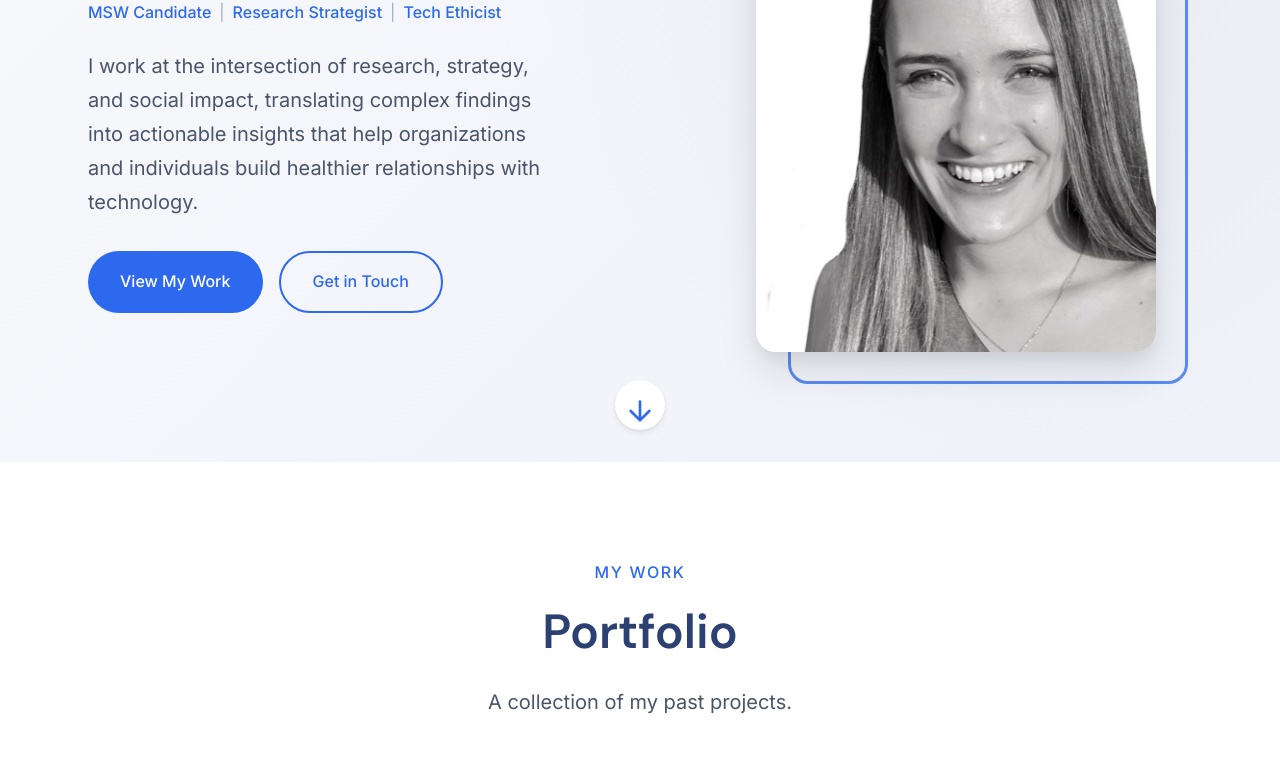
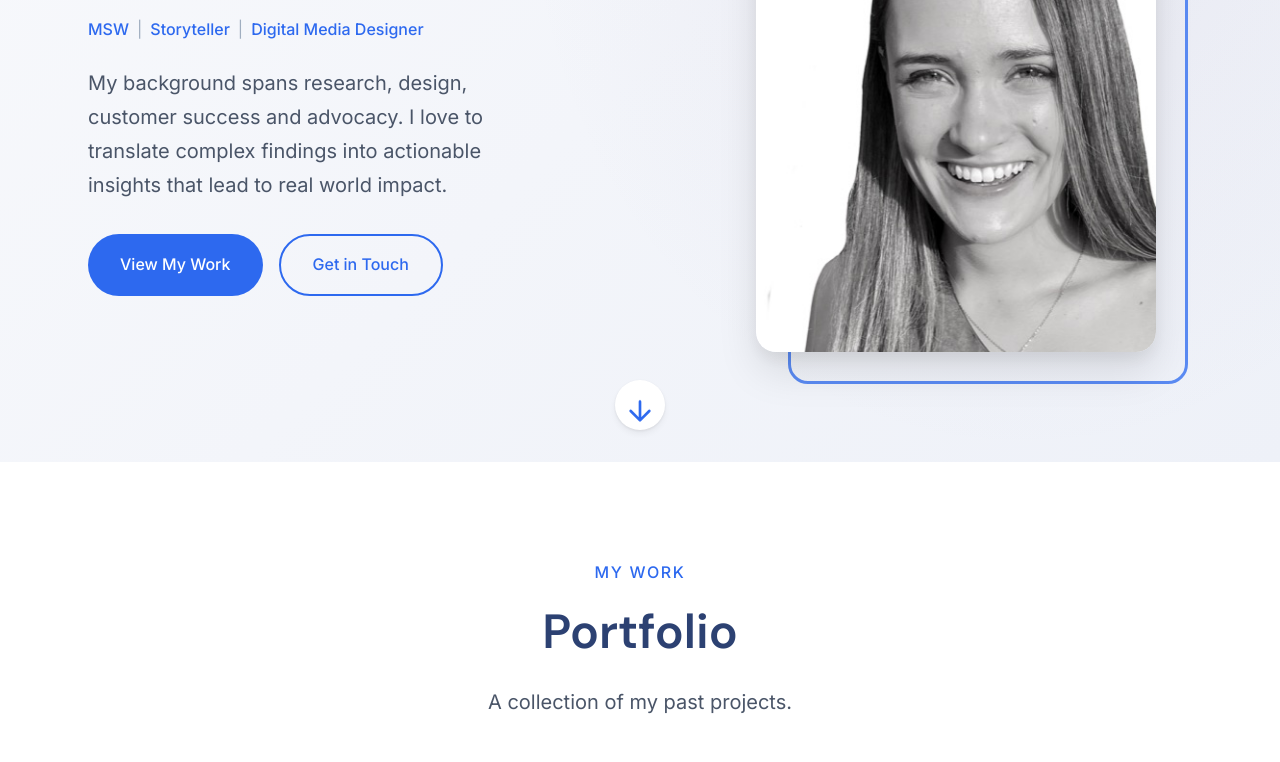
Before and after one commit to gracecoll/website, a plain HTML site: page index.html in a window 1280 px wide. Shown: the part 338-1100 px from the top of the page. Drawn offline with Linux system fonts and the light colour scheme.

Commit message:
Update hero subtitle and bio
Co-Authored-By: Claude Sonnet 4.6 <noreply@anthropic.com>

```diff
--- a/index.html
+++ b/index.html
@@ -65,14 +65,14 @@
                         <span class="typewriter-gradient">Hi, I'm Grace Coll</span>
                     </h1>
                     <p class="hero__subtitle fade-in delay-2">
-                        <span class="subtitle-item">MSW Candidate</span>
+                        <span class="subtitle-item">MSW</span>
                         <span class="subtitle-divider">|</span>
-                        <span class="subtitle-item">Research Strategist</span>
+                        <span class="subtitle-item">Storyteller</span>
                         <span class="subtitle-divider">|</span>
-                        <span class="subtitle-item">Tech Ethicist</span>
+                        <span class="subtitle-item">Digital Media Designer</span>
                     </p>
                     <p class="hero__description fade-in delay-3">
-                        I work at the intersection of research, strategy, and social impact, translating complex findings into actionable insights that help organizations and individuals build healthier relationships with technology.
+                        My background spans research, design, customer success and advocacy. I love to translate complex findings into actionable insights that lead to real world impact.
                     </p>
                     <div class="hero__buttons fade-in delay-4">
                         <a href="#portfolio" class="btn btn--primary">View My Work</a>
```
